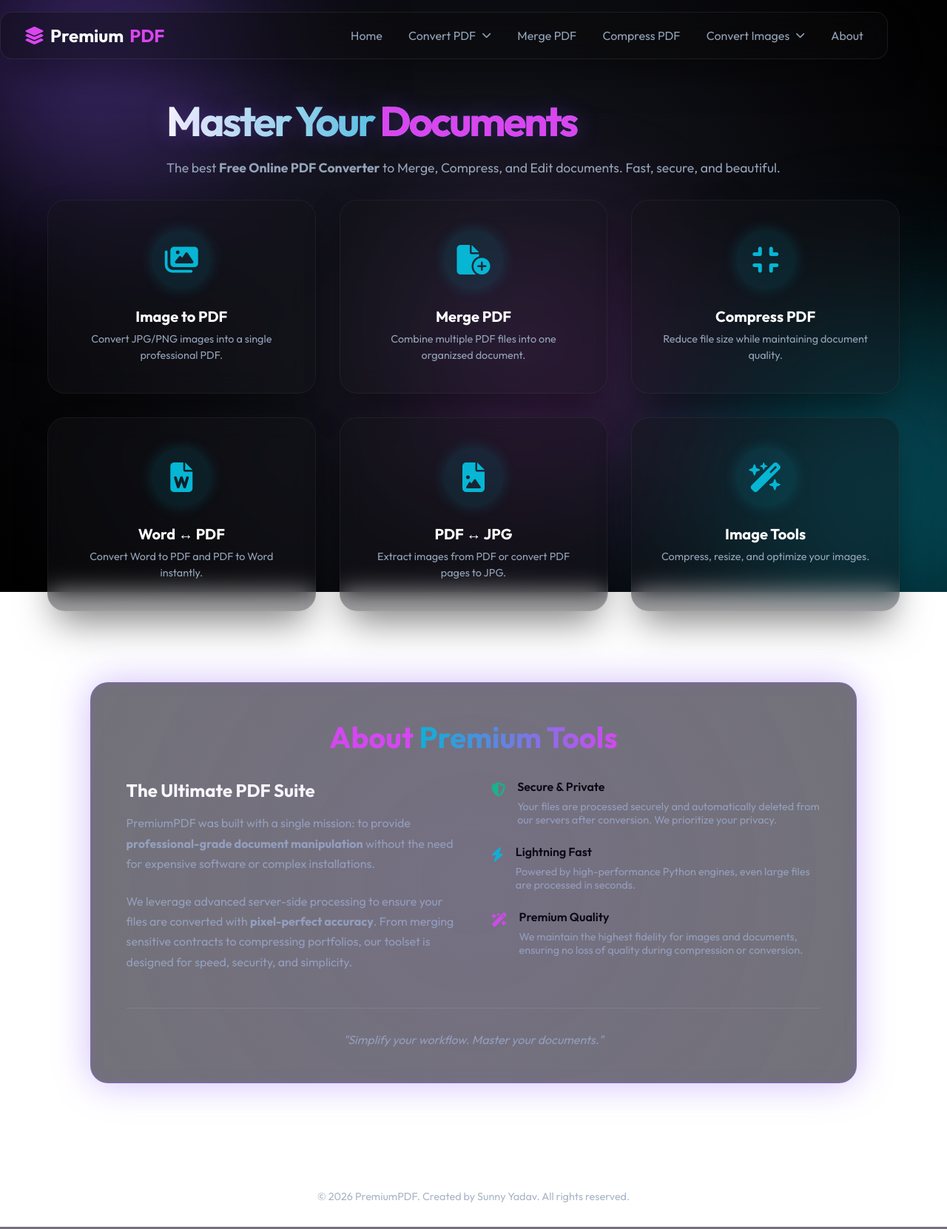
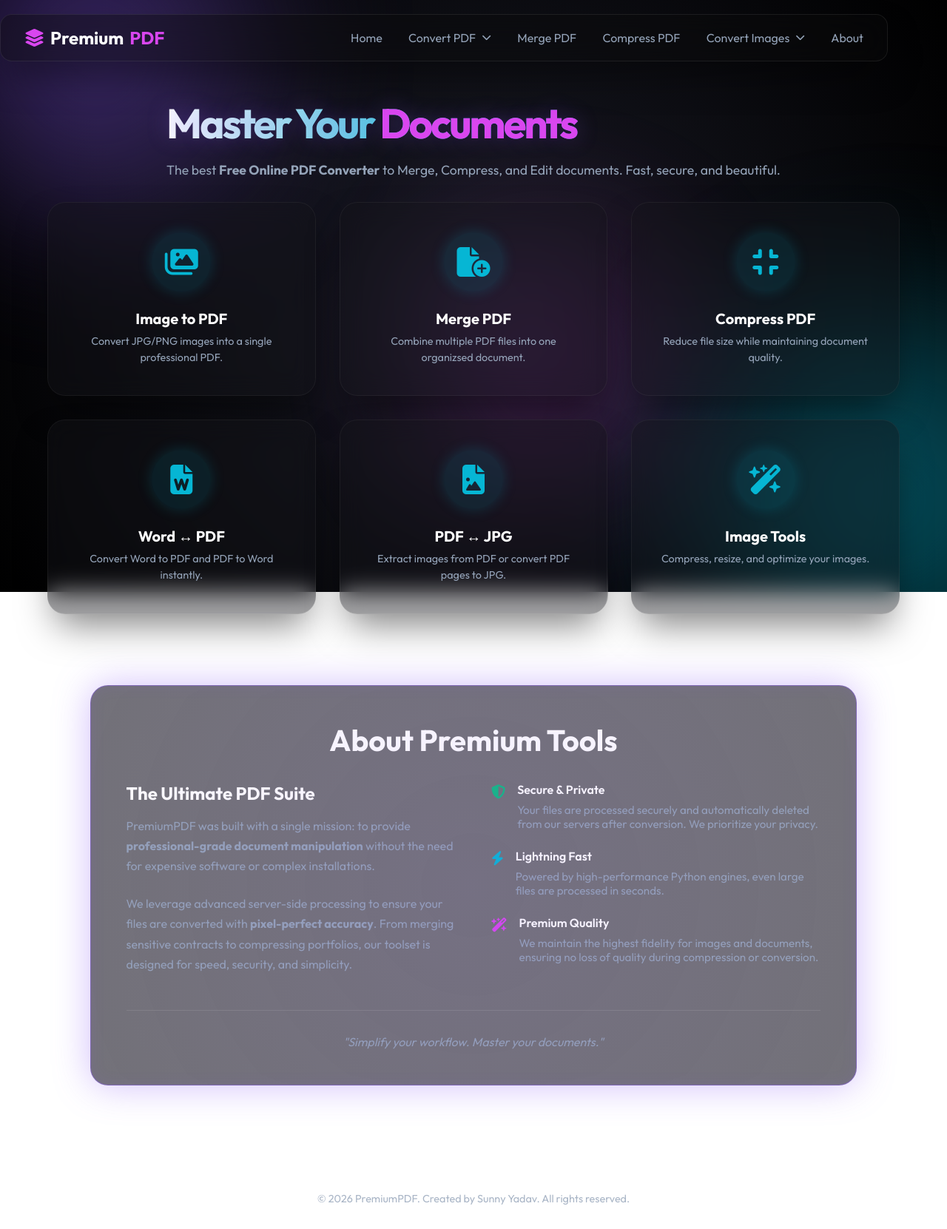
Before and after one commit to Sunny-Crafts/Premium-PDF-Converter, a Flask app: page / in a window 1280 px wide. Shown: the whole page at 74% size. Run offline with Flask 3, Linux system fonts and the light colour scheme.

Commit message:
UI improvements: navbar position, About section styling, drop zone white text

```diff
--- a/static/style.css
+++ b/static/style.css
@@ -28,7 +28,7 @@
     align-items: center;
     padding: 1rem 2rem;
     margin-bottom: 3rem;
-    margin-top: 1rem;
+    margin-top: 1.2rem;
     width: 100%;
     max-width: 1200px;
     border-radius: 16px;
@@ -395,7 +395,7 @@ header {
     align-items: center;
     padding: 1rem 2rem;
     margin-bottom: 3rem;
-    margin-top: 1rem;
+    margin-top: 1.2rem;
     width: 100%;
     max-width: 1200px;
     border-radius: 16px;
@@ -486,6 +486,11 @@ header {
 .drop-zone h3 {
     font-size: 1.25rem;
     margin-bottom: 0.5rem;
+    color: #ffffff;
+}
+
+.drop-zone p {
+    color: #94a3b8;
 }
 
 .browse-text {
--- a/templates/admin_login.html
+++ b/templates/admin_login.html
@@ -18,14 +18,14 @@
 
         <form action="{{ url_for('admin_login') }}" method="POST">
             <div style="margin-bottom: 1.5rem;">
-                <label style="display: block; margin-bottom: 0.5rem; color: var(--text-secondary);">Username</label>
+                <label style="display: block; margin-bottom: 0.5rem; color: #ffffff;">Username</label>
                 <input type="text" name="username" class="glass-input"
                     style="width: 100%; padding: 0.8rem; border-radius: 8px; border: 1px solid var(--glass-border); background: rgba(255,255,255,0.05); color: white;"
                     required>
             </div>
 
             <div style="margin-bottom: 2rem;">
-                <label style="display: block; margin-bottom: 0.5rem; color: var(--text-secondary);">Password</label>
+                <label style="display: block; margin-bottom: 0.5rem; color: #ffffff;">Password</label>
                 <input type="password" name="password" class="glass-input"
                     style="width: 100%; padding: 0.8rem; border-radius: 8px; border: 1px solid var(--glass-border); background: rgba(255,255,255,0.05); color: white;"
                     required>
--- a/templates/compress_pdf.html
+++ b/templates/compress_pdf.html
@@ -75,7 +75,7 @@
             Download Compressed PDF
         </a>
         <button class="btn btn-secondary" id="startOverBtn"
-            style="margin-top: 1rem; background: transparent; border: 1px solid var(--text-secondary); color: var(--text-secondary); width: 100%; padding: 1rem; border-radius: 12px; font-weight: 600; cursor: pointer; transition: all 0.3s ease;">
+            style="margin-top: 1rem; background: transparent; border: 1px solid var(--text-secondary); color: #ffffff; width: 100%; padding: 1rem; border-radius: 12px; font-weight: 600; cursor: pointer; transition: all 0.3s ease;">
             Compress Another
         </button>
     </div>
--- a/templates/home.html
+++ b/templates/home.html
@@ -73,20 +73,18 @@
             style="position: absolute; top: -50%; left: -50%; width: 200%; height: 200%; background: radial-gradient(circle, rgba(139, 92, 246, 0.1), transparent 70%); pointer-events: none;">
         </div>
 
-        <h2 style="font-size: 2.5rem; margin-bottom: 2rem;"><span class="accent">About</span> <span
-                style="background: linear-gradient(to right, var(--accent-secondary), var(--accent-glow)); -webkit-background-clip: text; -webkit-text-fill-color: transparent;">Premium
-                Tools</span></h2>
+        <h2 style="font-size: 2.5rem; margin-bottom: 2rem; color: #ffffff;">About Premium Tools</h2>
 
         <div
             style="display: grid; grid-template-columns: repeat(auto-fit, minmax(300px, 1fr)); gap: 3rem; text-align: left;">
             <div>
-                <h3 style="font-size: 1.5rem; margin-bottom: 1rem; color: var(--text-primary);">The Ultimate PDF Suite
+                <h3 style="font-size: 1.5rem; margin-bottom: 1rem; color: #ffffff;">The Ultimate PDF Suite
                 </h3>
-                <p style="color: var(--text-secondary); line-height: 1.7; margin-bottom: 1.5rem;">
+                <p style="color: #94a3b8; line-height: 1.7; margin-bottom: 1.5rem;">
                     PremiumPDF was built with a single mission: to provide <strong>professional-grade document
                         manipulation</strong> without the need for expensive software or complex installations.
                 </p>
-                <p style="color: var(--text-secondary); line-height: 1.7;">
+                <p style="color: #94a3b8; line-height: 1.7;">
                     We leverage advanced server-side processing to ensure your files are converted with
                     <strong>pixel-perfect accuracy</strong>. From merging sensitive contracts to compressing portfolios,
                     our toolset is designed for speed, security, and simplicity.
@@ -98,8 +96,8 @@
                     <i class="fa-solid fa-shield-halved"
                         style="color: var(--success); font-size: 1.2rem; margin-top: 0.2rem;"></i>
                     <div>
-                        <h4 style="font-weight: 600; margin-bottom: 0.5rem;">Secure & Private</h4>
-                        <p style="font-size: 0.9rem; color: var(--text-secondary);">Your files are processed securely
+                        <h4 style="font-weight: 600; margin-bottom: 0.5rem; color: #ffffff;">Secure & Private</h4>
+                        <p style="font-size: 0.95rem; color: #94a3b8;">Your files are processed securely
                             and automatically deleted from our servers after conversion. We prioritize your privacy.</p>
                     </div>
                 </div>
@@ -108,8 +106,8 @@
                     <i class="fa-solid fa-bolt"
                         style="color: var(--accent-secondary); font-size: 1.2rem; margin-top: 0.2rem;"></i>
                     <div>
-                        <h4 style="font-weight: 600; margin-bottom: 0.5rem;">Lightning Fast</h4>
-                        <p style="font-size: 0.9rem; color: var(--text-secondary);">Powered by high-performance Python
+                        <h4 style="font-weight: 600; margin-bottom: 0.5rem; color: #ffffff;">Lightning Fast</h4>
+                        <p style="font-size: 0.95rem; color: #94a3b8;">Powered by high-performance Python
                             engines, even large files are processed in seconds.</p>
                     </div>
                 </div>
@@ -118,8 +116,8 @@
                     <i class="fa-solid fa-wand-magic-sparkles"
                         style="color: var(--accent-glow); font-size: 1.2rem; margin-top: 0.2rem;"></i>
                     <div>
-                        <h4 style="font-weight: 600; margin-bottom: 0.5rem;">Premium Quality</h4>
-                        <p style="font-size: 0.9rem; color: var(--text-secondary);">We maintain the highest fidelity for
+                        <h4 style="font-weight: 600; margin-bottom: 0.5rem; color: #ffffff;">Premium Quality</h4>
+                        <p style="font-size: 0.95rem; color: #94a3b8;">We maintain the highest fidelity for
                             images and documents, ensuring no loss of quality during compression or conversion.</p>
                     </div>
                 </div>
@@ -127,7 +125,7 @@
         </div>
 
         <div style="margin-top: 3rem; padding-top: 2rem; border-top: 1px solid rgba(255,255,255,0.1);">
-            <p style="font-style: italic; color: var(--text-secondary);">"Simplify your workflow. Master your
+            <p style="font-style: italic; color: #94a3b8;">"Simplify your workflow. Master your
                 documents."</p>
         </div>
     </div>
--- a/templates/image_to_pdf.html
+++ b/templates/image_to_pdf.html
@@ -62,7 +62,7 @@
             Download PDF
         </a>
         <button class="btn btn-secondary" id="startOverBtn"
-            style="margin-top: 1rem; background: transparent; border: 1px solid var(--text-secondary); color: var(--text-secondary); width: 100%; padding: 1rem; border-radius: 12px; font-weight: 600; cursor: pointer; transition: all 0.3s ease;">
+            style="margin-top: 1rem; background: transparent; border: 1px solid var(--text-secondary); color: #ffffff; width: 100%; padding: 1rem; border-radius: 12px; font-weight: 600; cursor: pointer; transition: all 0.3s ease;">
             Convert More
         </button>
     </div>
--- a/templates/merge_pdf.html
+++ b/templates/merge_pdf.html
@@ -49,7 +49,7 @@
             Download Merged PDF
         </a>
         <button class="btn btn-secondary" id="startOverBtn"
-            style="margin-top: 1rem; background: transparent; border: 1px solid var(--text-secondary); color: var(--text-secondary); width: 100%; padding: 1rem; border-radius: 12px; font-weight: 600; cursor: pointer; transition: all 0.3s ease;">
+            style="margin-top: 1rem; background: transparent; border: 1px solid var(--text-secondary); color: #ffffff; width: 100%; padding: 1rem; border-radius: 12px; font-weight: 600; cursor: pointer; transition: all 0.3s ease;">
             Merge More
         </button>
     </div>
--- a/templates/pdf_to_jpg.html
+++ b/templates/pdf_to_jpg.html
@@ -14,7 +14,7 @@
     .tab-btn {
         background: transparent;
         border: 1px solid var(--glass-border);
-        color: var(--text-secondary);
+        color: #ffffff;
         padding: 0.8rem 2rem;
         border-radius: 12px;
         cursor: pointer;
@@ -74,7 +74,7 @@
     <i class="fa-solid fa-arrow-right-arrow-left"
         style="font-size: 3rem; color: var(--accent-color); margin-bottom: 1rem;"></i>
     <h3>Images to PDF</h3>
-    <p style="color: var(--text-secondary); margin-bottom: 2rem;">Use our dedicated Image to PDF tool for the best
+    <p style="color: #ffffff; margin-bottom: 2rem;">Use our dedicated Image to PDF tool for the best
         experience.</p>
     <a href="{{ url_for('image_to_pdf') }}" class="btn btn-primary">Go to Image Converter</a>
 </section>
@@ -92,7 +92,7 @@
             Download Images (ZIP)
         </a>
         <button class="btn btn-secondary" id="startOverBtn"
-            style="margin-top: 1rem; background: transparent; border: 1px solid var(--text-secondary); color: var(--text-secondary); width: 100%; padding: 1rem; border-radius: 12px; font-weight: 600; cursor: pointer; transition: all 0.3s ease;">
+            style="margin-top: 1rem; background: transparent; border: 1px solid var(--text-secondary); color: #ffffff; width: 100%; padding: 1rem; border-radius: 12px; font-weight: 600; cursor: pointer; transition: all 0.3s ease;">
             Extract More
         </button>
     </div>
--- a/templates/word_to_pdf.html
+++ b/templates/word_to_pdf.html
@@ -14,7 +14,7 @@
     .tab-btn {
         background: transparent;
         border: 1px solid var(--glass-border);
-        color: var(--text-secondary);
+        color: #ffffff;
         padding: 0.8rem 2rem;
         border-radius: 12px;
         cursor: pointer;
@@ -104,7 +104,7 @@
             Download File
         </a>
         <button class="btn btn-secondary" id="startOverBtn"
-            style="margin-top: 1rem; background: transparent; border: 1px solid var(--text-secondary); color: var(--text-secondary); width: 100%; padding: 1rem; border-radius: 12px; font-weight: 600; cursor: pointer; transition: all 0.3s ease;">
+            style="margin-top: 1rem; background: transparent; border: 1px solid var(--text-secondary); color: #ffffff; width: 100%; padding: 1rem; border-radius: 12px; font-weight: 600; cursor: pointer; transition: all 0.3s ease;">
             Convert Another
         </button>
     </div>
```
Also changed, not shown: templates/admin_dashboard.html (+5 -5 lines), templates/image_tools.html (+6 -6 lines), README.md, templates/base.html (line endings or trailing spaces), 1 other file.
